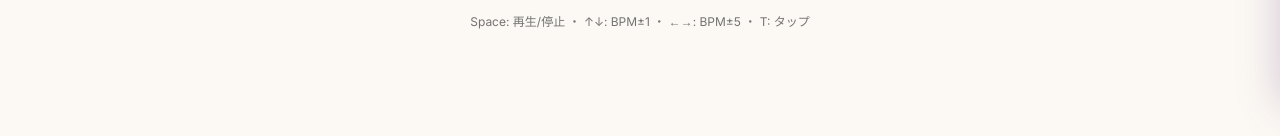
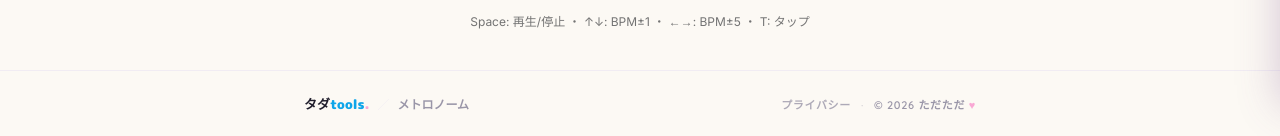
Before and after one commit to genta-tadatada/phase1-tools, a Next.js app: page /bpm in a window 1280 px wide. Shown: the part 679-815 px from the top of the page. Built offline with nearby package versions, Linux system fonts and the light colour scheme.

Commit message:
feat(tools): add ToolFooter with current page, copyright, privacy link
Dark mode aware via CSS vars. Shows tool name + copyright on all tool pages.

```diff
--- /dev/null
+++ b/components/tool-layout/ToolFooter.tsx
@@ -0,0 +1,52 @@
+import Link from "next/link";
+
+interface ToolFooterProps {
+  title: string;
+}
+
+export function ToolFooter({ title }: ToolFooterProps) {
+  return (
+    <footer style={{
+      borderTop: "1px solid var(--th-border)",
+      padding: "24px",
+      marginTop: "auto",
+    }}>
+      <div style={{
+        maxWidth: 672,
+        margin: "0 auto",
+        display: "flex",
+        alignItems: "center",
+        justifyContent: "space-between",
+        flexWrap: "wrap",
+        gap: 12,
+      }}>
+        {/* 左：ロゴ + 現在地 */}
+        <div style={{ display: "flex", alignItems: "center", gap: 8, fontSize: 12, color: "var(--th-text-muted)" }}>
+          <Link href="/" style={{ textDecoration: "none", fontFamily: "'M PLUS Rounded 1c', sans-serif", fontWeight: 900, fontSize: 13, color: "var(--th-text)" }}>
+            タダ<span style={{ color: "#0ea5e9" }}>tools</span><span style={{ color: "#f9a8d4" }}>.</span>
+          </Link>
+          <span style={{ color: "var(--th-border)" }}>／</span>
+          <span style={{ fontFamily: "'M PLUS Rounded 1c', sans-serif", fontWeight: 700 }}>{title}</span>
+        </div>
+
+        {/* 右：著作権 */}
+        <div style={{
+          fontFamily: "Quicksand, sans-serif",
+          fontWeight: 600,
+          fontSize: 11,
+          color: "var(--th-text-muted)",
+          letterSpacing: "0.06em",
+          display: "flex",
+          alignItems: "center",
+          gap: 10,
+        }}>
+          <Link href="/privacy" style={{ color: "var(--th-text-muted)", textDecoration: "none", opacity: 0.8 }}>
+            プライバシー
+          </Link>
+          <span style={{ opacity: 0.4 }}>·</span>
+          <span>© 2026 ただただ <span style={{ color: "#f9a8d4" }}>♥</span></span>
+        </div>
+      </div>
+    </footer>
+  );
+}
--- a/components/tool-layout/ToolLayout.tsx
+++ b/components/tool-layout/ToolLayout.tsx
@@ -1,4 +1,5 @@
 import { ToolHeader } from "./ToolHeader";
+import { ToolFooter } from "./ToolFooter";
 import { AdBanner } from "./AdBanner";
 
 interface ToolLayoutProps {
@@ -24,6 +25,7 @@ export function ToolLayout({
       <main className="flex-1 overflow-y-auto px-4 py-6 sm:px-6 md:px-8">
         <div className={`${wide ? "max-w-5xl" : "max-w-2xl"} mx-auto w-full`}>{children}</div>
       </main>
+      <ToolFooter title={title} />
       <AdBanner visible={adVisible} adSlot={adSlot} adClient={adClient} />
     </div>
   );
```
